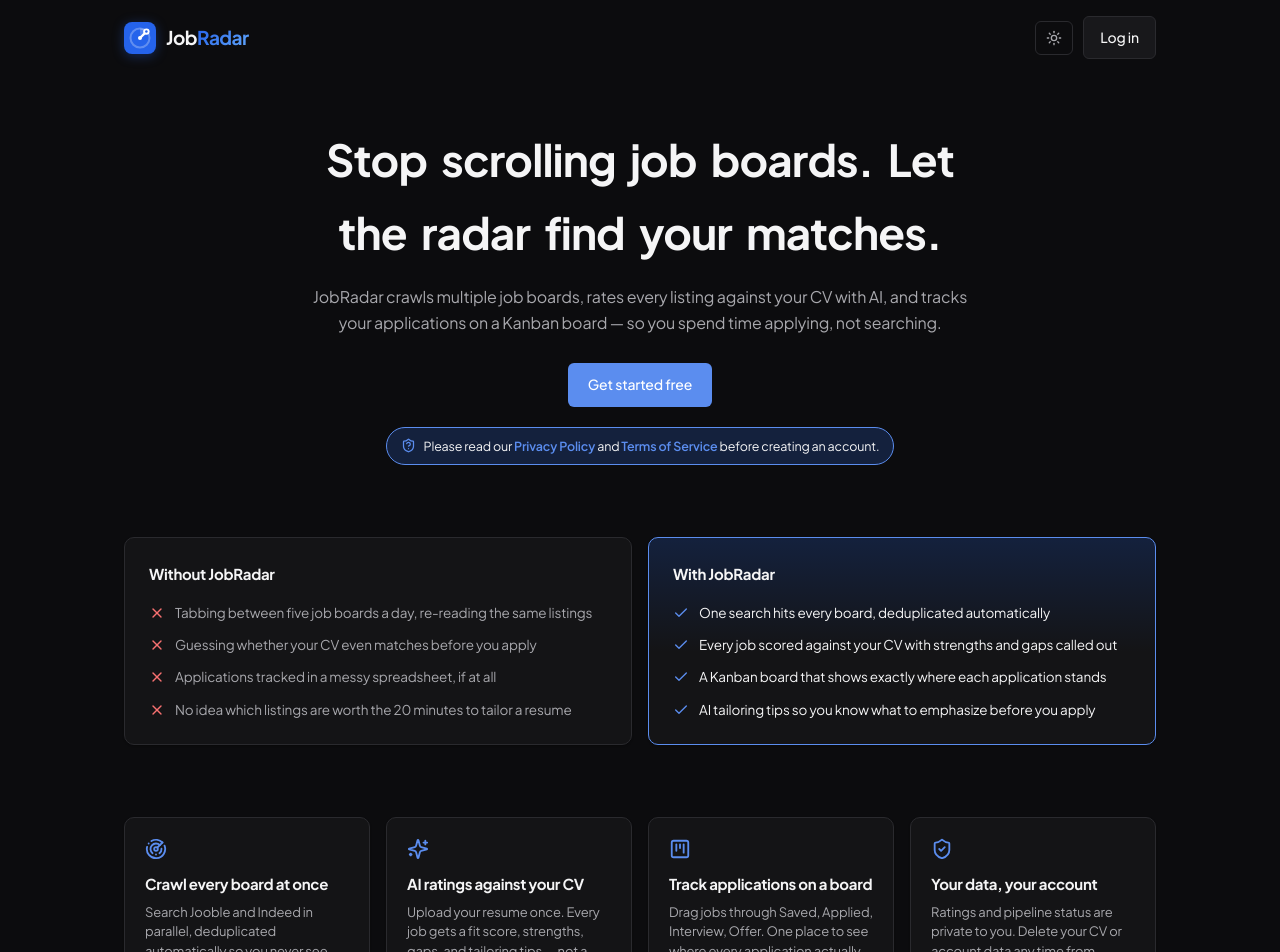
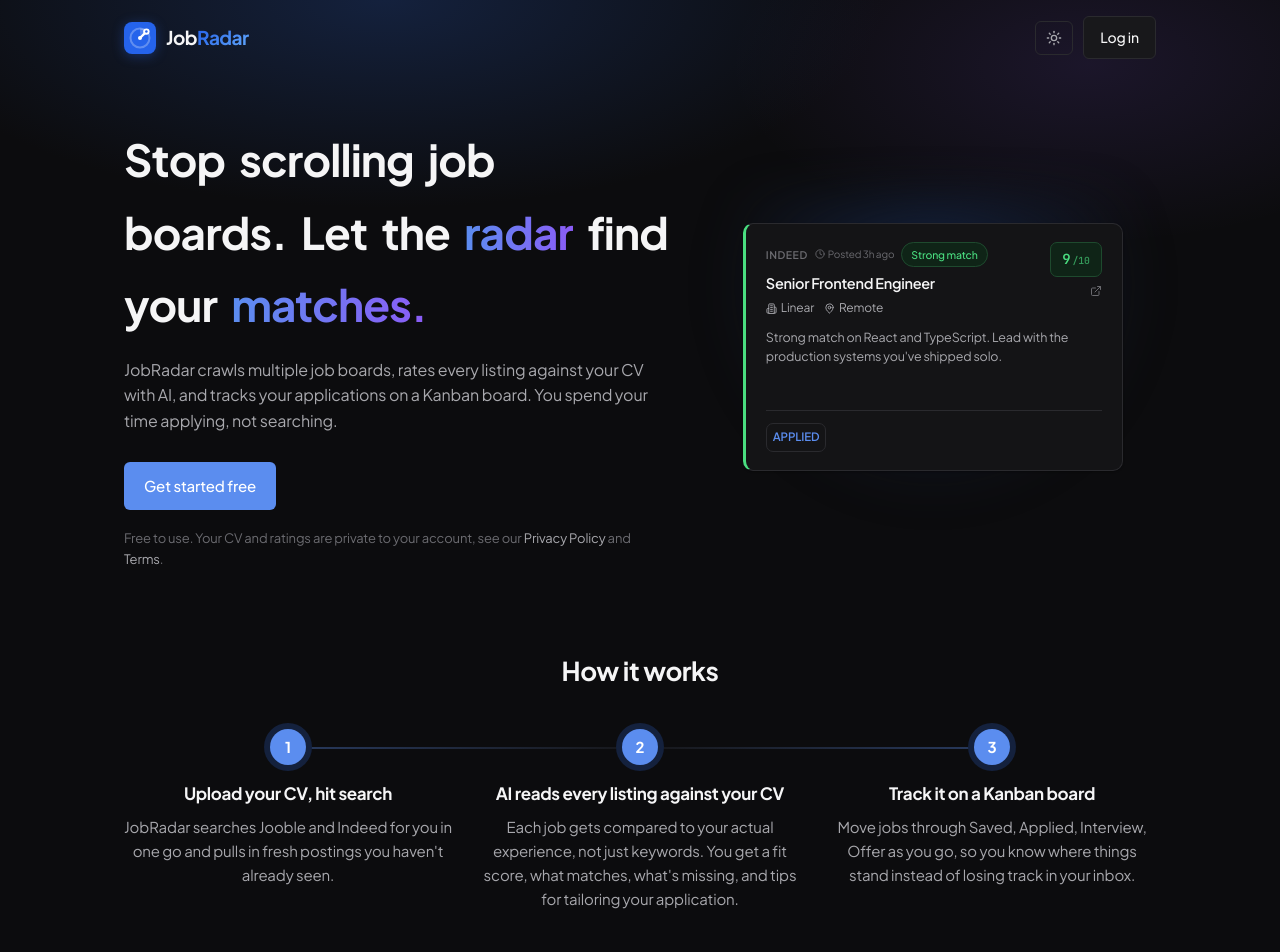
Before and after one commit to itsmesaim/jobRadarAI, a React (Vite) app in the folder frontend/: page / in a window 1280 px wide. Shown: the top 952 px of the page. Built offline with nearby package versions, Linux system fonts and the light colour scheme; no server answers.

Commit message:
updated landing page

```diff
--- a/frontend/package.json
+++ b/frontend/package.json
@@ -29,6 +29,7 @@
     "@types/react-dom": "^18.3.0",
     "@vitejs/plugin-react": "^4.3.1",
     "autoprefixer": "^10.4.19",
+    "playwright-core": "^1.61.1",
     "postcss": "^8.4.39",
     "prettier": "^3.9.4",
     "tailwindcss": "^3.4.6",
--- a/frontend/src/index.css
+++ b/frontend/src/index.css
@@ -1438,8 +1438,29 @@
     flex-direction: column;
   }
 
-  .landing-features {
-    grid-template-columns: 1fr;
+  .landing-hero-grid {
+    grid-template-columns: 1fr !important;
+    text-align: center;
+  }
+
+  .landing-hero-grid h1 {
+    justify-content: center !important;
+  }
+
+  .landing-hero-grid > div:first-child {
+    text-align: center !important;
+  }
+
+  .landing-hero-actions {
+    justify-content: center;
+  }
+
+  .landing-steps {
+    grid-template-columns: 1fr !important;
+  }
+
+  .landing-steps-line {
+    display: none;
   }
 
   .landing-compare {
@@ -1452,21 +1473,38 @@
     }
   }
 
-  @media (min-width: 640px) {
-    .landing-features {
-      grid-template-columns: repeat(2, 1fr);
-    }
-  }
-
   @media (min-width: 700px) {
     .landing-compare {
       grid-template-columns: 1fr 1fr;
     }
   }
 
-  @media (min-width: 1024px) {
-    .landing-features {
-      grid-template-columns: repeat(4, 1fr);
+  @media (min-width: 640px) {
+    .landing-steps-line {
+      display: block;
+    }
+
+    .landing-steps {
+      grid-template-columns: repeat(3, 1fr) !important;
+    }
+  }
+
+  @media (min-width: 900px) {
+    .landing-hero-grid {
+      grid-template-columns: 1.1fr 0.9fr !important;
+      text-align: left;
+    }
+
+    .landing-hero-grid > div:first-child {
+      text-align: left !important;
+    }
+
+    .landing-hero-grid h1 {
+      justify-content: flex-start !important;
+    }
+
+    .landing-hero-actions {
+      justify-content: flex-start;
     }
   }
 }
--- a/frontend/src/pages/Landing.tsx
+++ b/frontend/src/pages/Landing.tsx
@@ -1,29 +1,22 @@
 import { Link } from "react-router-dom";
 import { motion } from "framer-motion";
-import { Radar, Sparkles, KanbanSquare, ShieldCheck, X, Check, ShieldQuestion } from "lucide-react";
+import { Building2, MapPin, ExternalLink, Clock, Check, X } from "lucide-react";
 import { Logo } from "../components/Logo";
 import { ThemeToggle } from "../components/ThemeToggle";
+import { ScoreBadge } from "../components/ScoreBadge";
 
-const FEATURES = [
+const HOW_IT_WORKS = [
   {
-    icon: Radar,
-    title: "Crawl every board at once",
-    body: "Search Jooble and Indeed in parallel, deduplicated automatically so you never see the same posting twice.",
+    title: "Upload your CV, hit search",
+    body: "JobRadar searches Jooble and Indeed for you in one go and pulls in fresh postings you haven't already seen.",
   },
   {
-    icon: Sparkles,
-    title: "AI ratings against your CV",
-    body: "Upload your resume once. Every job gets a fit score, strengths, gaps, and tailoring tips — not a generic keyword match.",
+    title: "AI reads every listing against your CV",
+    body: "Each job gets compared to your actual experience, not just keywords. You get a fit score, what matches, what's missing, and tips for tailoring your application.",
   },
   {
-    icon: KanbanSquare,
-    title: "Track applications on a board",
-    body: "Drag jobs through Saved, Applied, Interview, Offer. One place to see where every application actually stands.",
-  },
-  {
-    icon: ShieldCheck,
-    title: "Your data, your account",
-    body: "Ratings and pipeline status are private to you. Delete your CV or account data any time from Settings.",
+    title: "Track it on a Kanban board",
+    body: "Move jobs through Saved, Applied, Interview, Offer as you go, so you know where things stand instead of losing track in your inbox.",
   },
 ];
 
@@ -31,17 +24,18 @@
   "Tabbing between five job boards a day, re-reading the same listings",
   "Guessing whether your CV even matches before you apply",
   "Applications tracked in a messy spreadsheet, if at all",
-  "No idea which listings are worth the 20 minutes to tailor a resume",
+  "No idea which listings are worth the 20 minutes it takes to tailor a resume",
 ];
 
 const WITH = [
   "One search hits every board, deduplicated automatically",
-  "Every job scored against your CV with strengths and gaps called out",
+  "Every job scored against your CV, with strengths and gaps called out",
   "A Kanban board that shows exactly where each application stands",
   "AI tailoring tips so you know what to emphasize before you apply",
 ];
 
 const heroWords = "Stop scrolling job boards. Let the radar find your matches.".split(" ");
+const HERO_HIGHLIGHT = new Set(["radar", "matches."]);
 
 const wordVariants = {
   hidden: { opacity: 0, y: 12 },
@@ -57,9 +51,168 @@
   show: { opacity: 1, y: 0, transition: { duration: 0.5, ease: "easeOut" as const } },
 };
 
+// Mirrors the real dashboard's job-card markup (components/JobCard.tsx) —
+// same classes, same layout — so this is what the product actually looks like.
+function ProductPreview() {
+  return (
+    <motion.div
+      initial={{ opacity: 0, y: 20, scale: 0.98 }}
+      animate={{ opacity: 1, y: 0, scale: 1 }}
+      transition={{ delay: 0.4, duration: 0.6, ease: "easeOut" }}
+      style={{
+        position: "relative",
+        maxWidth: 380,
+        width: "100%",
+        margin: "0 auto",
+      }}
+    >
+      <div
+        style={{
+          position: "absolute",
+          inset: -30,
+          background: "radial-gradient(circle at 50% 30%, var(--accent-light) 0%, transparent 70%)",
+          filter: "blur(20px)",
+          zIndex: 0,
+        }}
+      />
+      <div
+        className="card card-hover job-card"
+        style={{ position: "relative", zIndex: 1, borderLeft: "3px solid var(--success)" }}
+      >
+        <div className="job-card-header-row">
+          <div style={{ flex: 1, minWidth: 0 }}>
+            <div className="job-card-meta-row">
+              <span
+                style={{
+                  fontSize: 10.5,
+                  fontWeight: 600,
+                  letterSpacing: "0.05em",
+                  textTransform: "uppercase",
+                  color: "var(--text-muted)",
+                }}
+              >
+                Indeed
+              </span>
+              <span
+                style={{
+                  fontSize: 10,
+                  color: "var(--text-muted)",
+                  display: "flex",
+                  alignItems: "center",
+                  gap: 3,
+                }}
+              >
+                <Clock size={10} /> Posted 3h ago
+              </span>
+              <span
+                className="badge"
+                style={{
+                  background: "var(--success-bg)",
+                  color: "var(--success)",
+                  border: "1px solid var(--success-border)",
+                  fontSize: 10.5,
+                }}
+              >
+                Strong match
+              </span>
+            </div>
+
+            <h3
+              style={{
+                fontSize: 14.5,
+                fontWeight: 600,
+                color: "var(--text)",
+                lineHeight: 1.4,
+                margin: "0 0 5px",
+              }}
+            >
+              Senior Frontend Engineer
+            </h3>
+
+            <div style={{ display: "flex", alignItems: "center", gap: 10, flexWrap: "wrap" }}>
+              <span
+                style={{
+                  display: "flex",
+                  alignItems: "center",
+                  gap: 4,
+                  fontSize: 12,
+                  color: "var(--text-secondary)",
+                }}
+              >
+                <Building2 size={11} /> Linear
+              </span>
+              <span
+                style={{
+                  display: "flex",
+                  alignItems: "center",
+                  gap: 4,
+                  fontSize: 12,
+                  color: "var(--text-secondary)",
+                }}
+              >
+                <MapPin size={11} /> Remote
+              </span>
+            </div>
+          </div>
+
+          <div
+            style={{
+              display: "flex",
+              flexDirection: "column",
+              alignItems: "flex-end",
+              gap: 8,
+              flexShrink: 0,
+            }}
+          >
+            <ScoreBadge score={9} size="md" />
+            <ExternalLink size={12} style={{ color: "var(--text-muted)" }} />
+          </div>
+        </div>
+
+        <div style={{ flex: 1, minHeight: 0, marginBottom: 12 }}>
+          <p
+            style={{ fontSize: 12.5, color: "var(--text-secondary)", margin: 0, lineHeight: 1.55 }}
+          >
+            Strong match on React and TypeScript. Lead with the production systems you've shipped
+            solo.
+          </p>
+        </div>
+
+        <div className="job-card-footer">
+          <span className="job-card-status-select" style={{ color: "var(--accent)" }}>
+            APPLIED
+          </span>
+        </div>
+      </div>
+    </motion.div>
+  );
+}
+
 export function LandingPage() {
   return (
-    <div style={{ minHeight: "100vh", background: "var(--bg)", overflowX: "hidden" }}>
+    <div
+      style={{
+        minHeight: "100vh",
+        background: "var(--bg)",
+        overflowX: "hidden",
+        position: "relative",
+      }}
+    >
+      <div
+        aria-hidden
+        style={{
+          position: "absolute",
+          top: 0,
+          left: 0,
+          right: 0,
+          height: 640,
+          background:
+            "radial-gradient(60% 50% at 30% 0%, var(--accent-light) 0%, transparent 65%), radial-gradient(40% 40% at 85% 10%, rgba(139, 92, 246, 0.12) 0%, transparent 70%)",
+          pointerEvents: "none",
+          zIndex: 0,
+        }}
+      />
+      <div style={{ position: "relative", zIndex: 1 }}>
         <header
           style={{
             display: "flex",
@@ -81,7 +234,17 @@
 
         <main style={{ maxWidth: 1080, margin: "0 auto", padding: "48px 24px 96px" }}>
           {/* Hero */}
-        <section style={{ textAlign: "center", maxWidth: 680, margin: "0 auto 72px" }}>
+          <section
+            className="landing-hero-grid"
+            style={{
+              display: "grid",
+              gridTemplateColumns: "1.1fr 0.9fr",
+              gap: 40,
+              alignItems: "center",
+              marginBottom: 80,
+            }}
+          >
+            <div style={{ textAlign: "left" }}>
               <h1
                 className="landing-hero-title"
                 style={{
@@ -91,7 +254,6 @@
                   color: "var(--text)",
                   display: "flex",
                   flexWrap: "wrap",
-              justifyContent: "center",
                   gap: "0 0.32em",
                 }}
               >
@@ -102,7 +264,17 @@
                     variants={wordVariants}
                     initial="hidden"
                     animate="show"
-                style={{ display: "inline-block" }}
+                    style={{
+                      display: "inline-block",
+                      ...(HERO_HIGHLIGHT.has(word)
+                        ? {
+                            background: "linear-gradient(90deg, var(--accent) 0%, #8b5cf6 100%)",
+                            WebkitBackgroundClip: "text",
+                            WebkitTextFillColor: "transparent",
+                            backgroundClip: "text",
+                          }
+                        : {}),
+                    }}
                   >
                     {word}
                   </motion.span>
@@ -119,17 +291,22 @@
                   lineHeight: 1.6,
                 }}
               >
-            JobRadar crawls multiple job boards, rates every listing against your CV with AI, and
-            tracks your applications on a Kanban board — so you spend time applying, not searching.
+                JobRadar crawls multiple job boards, rates every listing against your CV with AI,
+                and tracks your applications on a Kanban board. You spend your time applying, not
+                searching.
               </motion.p>
               <motion.div
                 className="landing-hero-actions"
                 initial={{ opacity: 0, y: 10 }}
                 animate={{ opacity: 1, y: 0 }}
                 transition={{ delay: 0.65, duration: 0.5 }}
-            style={{ display: "flex", gap: 12, justifyContent: "center" }}
+                style={{ display: "flex", gap: 12 }}
               >
-            <Link to="/login" className="btn btn-primary" style={{ padding: "10px 20px" }}>
+                <Link
+                  to="/login"
+                  className="btn btn-primary"
+                  style={{ padding: "12px 20px", justifyContent: "center", fontSize: 15 }}
+                >
                   Get started free
                 </Link>
               </motion.div>
@@ -138,30 +315,118 @@
                 animate={{ opacity: 1, y: 0 }}
                 transition={{ delay: 0.8, duration: 0.5 }}
                 style={{
-              display: "inline-flex",
-              alignItems: "center",
-              gap: 8,
-              marginTop: 20,
-              padding: "8px 14px",
-              borderRadius: 999,
-              background: "var(--accent-light)",
-              border: "1px solid var(--accent)",
+                  fontSize: 13,
+                  color: "var(--text-muted)",
+                  marginTop: 18,
+                  lineHeight: 1.6,
                 }}
               >
-            <ShieldQuestion size={15} color="var(--accent)" style={{ flexShrink: 0 }} />
-            <span style={{ fontSize: 12.5, color: "var(--text)" }}>
-              Please read our{" "}
-              <Link to="/privacy" style={{ color: "var(--accent)", fontWeight: 600 }}>
+                Free to use. Your CV and ratings are private to your account, see our{" "}
+                <Link to="/privacy" style={{ color: "var(--text-secondary)" }}>
                   Privacy Policy
                 </Link>{" "}
                 and{" "}
-              <Link to="/terms" style={{ color: "var(--accent)", fontWeight: 600 }}>
-                Terms of Service
-              </Link>{" "}
-              before creating an account.
-            </span>
+                <Link to="/terms" style={{ color: "var(--text-secondary)" }}>
+                  Terms
+                </Link>
+                .
               </motion.div>
+            </div>
+
+            <ProductPreview />
           </section>
+
+          {/* How it works */}
+          <motion.section
+            initial="hidden"
+            whileInView="show"
+            viewport={{ once: true, amount: 0.2 }}
+            variants={{ show: { transition: { staggerChildren: 0.12 } } }}
+            style={{ marginBottom: 80 }}
+          >
+            <h2
+              style={{
+                textAlign: "center",
+                fontSize: 26,
+                fontWeight: 700,
+                margin: "0 0 36px",
+                color: "var(--text)",
+              }}
+            >
+              How it works
+            </h2>
+            <div
+              className="landing-steps"
+              style={{
+                position: "relative",
+                display: "grid",
+                gridTemplateColumns: "repeat(3, 1fr)",
+                gap: 24,
+              }}
+            >
+              <div
+                aria-hidden
+                className="landing-steps-line"
+                style={{
+                  position: "absolute",
+                  top: 18,
+                  left: "16.6%",
+                  right: "16.6%",
+                  height: 2,
+                  background:
+                    "linear-gradient(90deg, var(--accent) 0%, var(--border) 50%, var(--accent) 100%)",
+                  opacity: 0.35,
+                  zIndex: 0,
+                }}
+              />
+              {HOW_IT_WORKS.map((step, i) => (
+                <motion.div
+                  key={step.title}
+                  variants={fadeUp}
+                  style={{ textAlign: "center", position: "relative", zIndex: 1 }}
+                >
+                  <div
+                    style={{
+                      width: 36,
+                      height: 36,
+                      borderRadius: "50%",
+                      background: "var(--accent)",
+                      color: "#fff",
+                      fontWeight: 700,
+                      fontSize: 15,
+                      display: "flex",
+                      alignItems: "center",
+                      justifyContent: "center",
+                      margin: "0 auto 14px",
+                      boxShadow: "0 0 0 6px var(--accent-light)",
+                    }}
+                  >
+                    {i + 1}
+                  </div>
+                  <h3
+                    style={{
+                      fontSize: 17,
+                      fontWeight: 700,
+                      margin: "0 0 8px",
+                      color: "var(--text)",
+                    }}
+                  >
+                    {step.title}
+                  </h3>
+                  <p
+                    style={{
+                      fontSize: 15,
+                      color: "var(--text-secondary)",
+                      margin: 0,
+                      lineHeight: 1.6,
+                    }}
+                  >
+                    {step.body}
+                  </p>
+                </motion.div>
+              ))}
+            </div>
+          </motion.section>
 
           {/* Without us / with us */}
           <motion.section
@@ -170,14 +435,16 @@
             viewport={{ once: true, amount: 0.2 }}
             variants={{ show: { transition: { staggerChildren: 0.08 } } }}
             className="landing-compare"
-          style={{ display: "grid", gap: 16, marginBottom: 72 }}
+            style={{ display: "grid", gap: 16, marginBottom: 24 }}
           >
             <motion.div
               variants={fadeUp}
-            className="card"
+              className="card card-hover"
               style={{ padding: 24, borderColor: "var(--border)" }}
             >
-            <h3 style={{ fontSize: 15, fontWeight: 700, margin: "0 0 16px", color: "var(--text)" }}>
+              <h3
+                style={{ fontSize: 17, fontWeight: 700, margin: "0 0 16px", color: "var(--text)" }}
+              >
                 Without JobRadar
               </h3>
               <ul style={{ listStyle: "none", margin: 0, padding: 0, display: "grid", gap: 12 }}>
@@ -188,7 +455,9 @@
                       color="var(--danger, #ef4444)"
                       style={{ marginTop: 2, flexShrink: 0 }}
                     />
-                  <span style={{ fontSize: 13.5, color: "var(--text-secondary)", lineHeight: 1.5 }}>
+                    <span
+                      style={{ fontSize: 15, color: "var(--text-secondary)", lineHeight: 1.55 }}
+                    >
                       {line}
                     </span>
                   </li>
@@ -198,21 +467,27 @@
 
             <motion.div
               variants={fadeUp}
-            className="card"
+              className="card card-hover"
               style={{
                 padding: 24,
                 borderColor: "var(--accent)",
                 background: "linear-gradient(180deg, var(--accent-light) 0%, var(--bg-card) 55%)",
               }}
             >
-            <h3 style={{ fontSize: 15, fontWeight: 700, margin: "0 0 16px", color: "var(--text)" }}>
+              <h3
+                style={{ fontSize: 17, fontWeight: 700, margin: "0 0 16px", color: "var(--text)" }}
+              >
                 With JobRadar
               </h3>
               <ul style={{ listStyle: "none", margin: 0, padding: 0, display: "grid", gap: 12 }}>
                 {WITH.map((line) => (
                   <li key={line} style={{ display: "flex", gap: 10, alignItems: "flex-start" }}>
-                  <Check size={16} color="var(--accent)" style={{ marginTop: 2, flexShrink: 0 }} />
-                  <span style={{ fontSize: 13.5, color: "var(--text)", lineHeight: 1.5 }}>
+                    <Check
+                      size={16}
+                      color="var(--accent)"
+                      style={{ marginTop: 2, flexShrink: 0 }}
+                    />
+                    <span style={{ fontSize: 15, color: "var(--text)", lineHeight: 1.55 }}>
                       {line}
                     </span>
                   </li>
@@ -221,41 +496,18 @@
             </motion.div>
           </motion.section>
 
-        {/* Features */}
-        <motion.section
-          className="landing-features"
-          style={{ display: "grid", gap: 16 }}
-          initial="hidden"
-          whileInView="show"
-          viewport={{ once: true, amount: 0.15 }}
-          variants={{ show: { transition: { staggerChildren: 0.08 } } }}
-        >
-          {FEATURES.map(({ icon: Icon, title, body }) => (
-            <motion.div key={title} variants={fadeUp} className="card" style={{ padding: 20 }}>
-              <Icon size={22} color="var(--accent)" style={{ marginBottom: 12 }} />
-              <h3
+          <p
             style={{
-                  fontSize: 15,
-                  fontWeight: 700,
-                  margin: "0 0 6px",
-                  color: "var(--text)",
+              textAlign: "center",
+              fontSize: 13.5,
+              color: "var(--text-muted)",
+              maxWidth: 460,
+              margin: "0 auto",
             }}
           >
-                {title}
-              </h3>
-              <p
-                style={{
-                  fontSize: 13,
-                  color: "var(--text-secondary)",
-                  margin: 0,
-                  lineHeight: 1.5,
-                }}
-              >
-                {body}
+            Ratings and pipeline status are private to your account. Delete your CV or account data
+            any time from Settings.
           </p>
-            </motion.div>
-          ))}
-        </motion.section>
         </main>
 
         <footer
@@ -278,5 +530,6 @@
           </Link>
         </footer>
       </div>
+    </div>
   );
 }
```
Also changed, not shown: 1 other file (tests, documents, lock files or other folders). Lines whose indentation alone changed are shown as unchanged.
